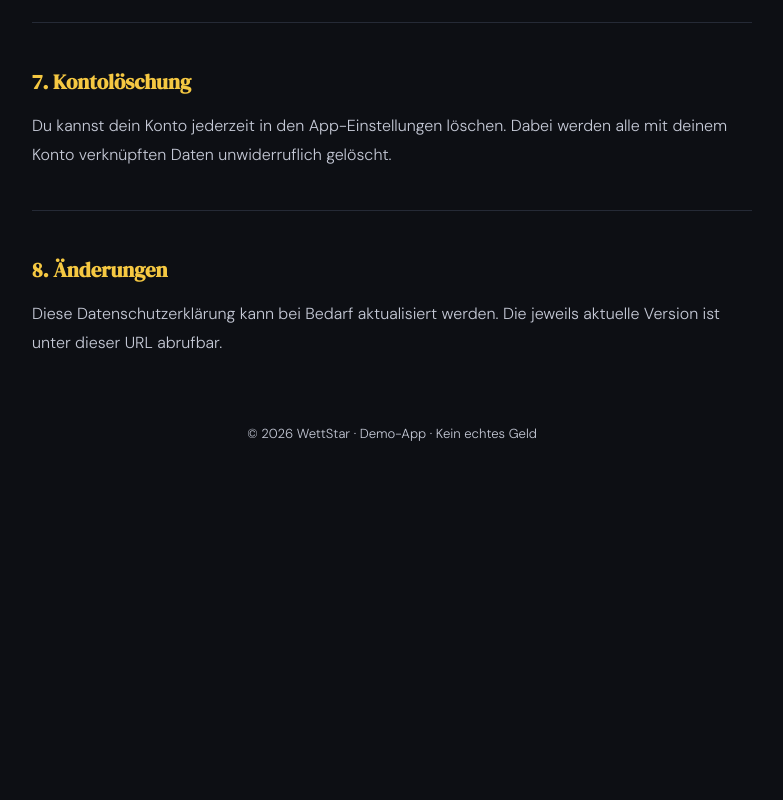
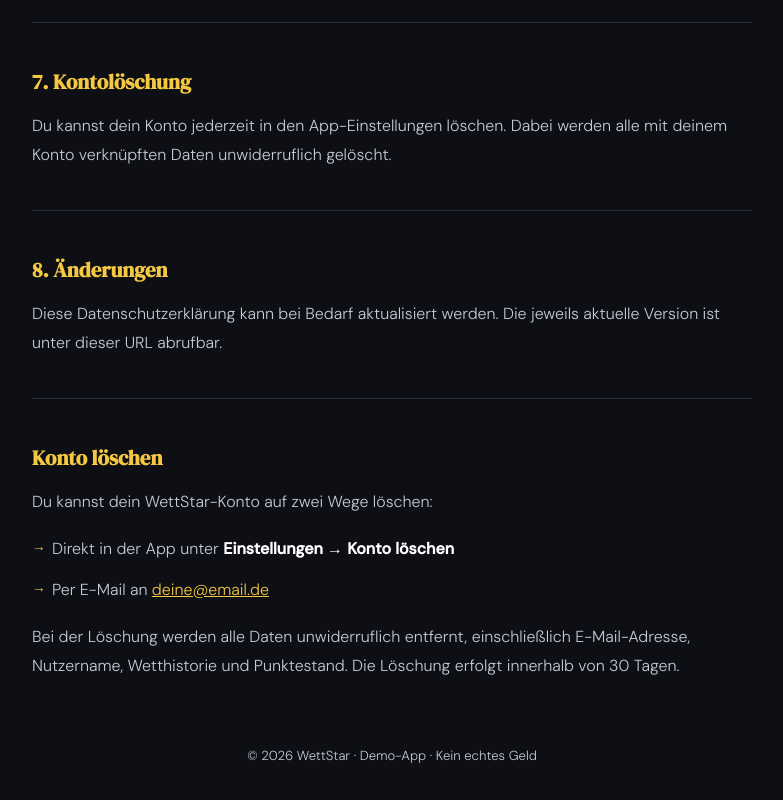
Before and after one commit to Janos2K/wettstar-privacy, a plain HTML site: page index.html in a window 1280 px wide. Shown: the part 2081-2881 px from the top of the page, without its empty margins (248-1031 px from the left). Before the commit the page ends 2619 px from the top, so only its background shows below. Drawn offline with Linux system fonts and the light colour scheme.

Commit message:
Add account deletion section to privacy policy

```diff
--- a/index.html
+++ b/index.html
@@ -183,6 +183,17 @@
     <h2>8. Änderungen</h2>
     <p>Diese Datenschutzerklärung kann bei Bedarf aktualisiert werden. Die jeweils aktuelle Version ist unter dieser URL abrufbar.</p>
   </section>
+<hr class="divider"/>
+
+<section id="delete">
+  <h2>Konto löschen</h2>
+  <p>Du kannst dein WettStar-Konto auf zwei Wege löschen:</p>
+  <ul>
+    <li>Direkt in der App unter <strong style="color:#fff">Einstellungen → Konto löschen</strong></li>
+    <li>Per E-Mail an <a href="mailto:deine@email.de" style="color:var(--accent)">deine@email.de</a></li>
+  </ul>
+  <p>Bei der Löschung werden alle Daten unwiderruflich entfernt, einschließlich E-Mail-Adresse, Nutzername, Wetthistorie und Punktestand. Die Löschung erfolgt innerhalb von 30 Tagen.</p>
+</section>
 
   <footer>
     <p>© 2026 WettStar · Demo-App · Kein echtes Geld</p>
```
